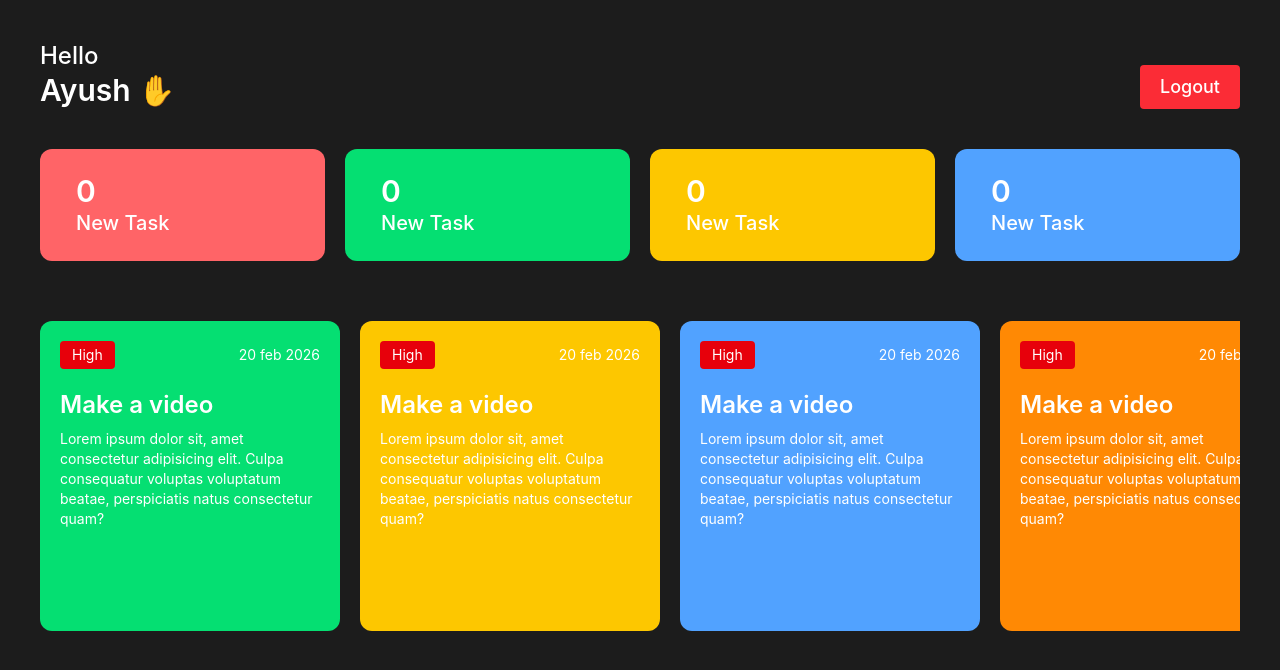
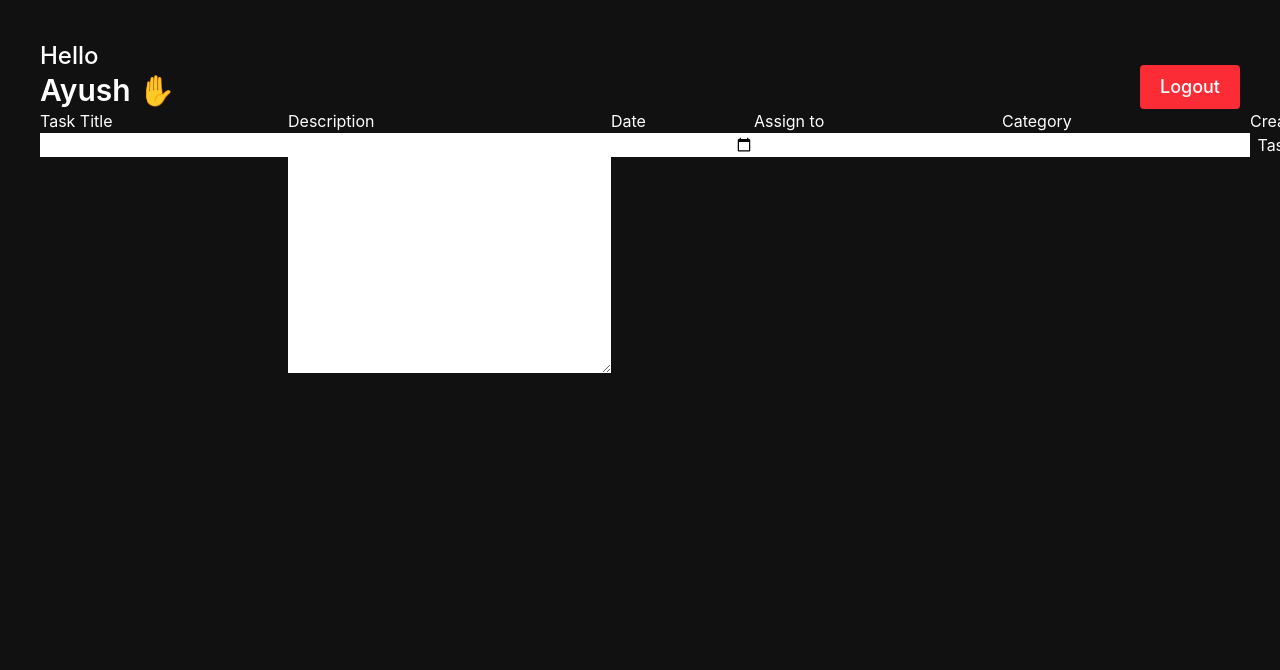
Before and after one commit to Ayush1Rajput/Employee_Management_System, a React (Vite) app: page / in a window 1280 px wide. Shown: the top 670 px of the page. Built offline with nearby package versions, Linux system fonts and the light colour scheme.

Commit message:
feat : Add Admin dashboard

```diff
--- a/src/App.jsx
+++ b/src/App.jsx
@@ -1,12 +1,14 @@
 import React from 'react'
 import Login from './components/Auth/Login'
 import EmployeeDashboard from './components/Dashboard/EmployeeDashboard'
+import AdminDashboard from './components/Dashboard/AdminDashboard'
 
 function App() {
   return (
     <div>
       {/* <Login/> */}
-      <EmployeeDashboard/>
+      {/* <EmployeeDashboard/> */}
+      <AdminDashboard/>
     </div>
   )
 }
--- a/src/components/Dashboard/AdminDashboard.jsx
+++ b/src/components/Dashboard/AdminDashboard.jsx
@@ -0,0 +1,38 @@
+import React from "react";
+import Header from "../other/Header";
+
+const AdminDashboard = () => {
+  return (
+    <div className="h-screen w-full p-10">
+      <Header />
+
+      <div>
+        <form className="flex items-start justify-between">
+          <div>
+            <h3>Task Title</h3>
+            <input type="text" placeholder="Make a UI" />
+          </div>
+          <div>
+            <h3>Description</h3>
+            <textarea name="" id="" cols="30" rows="10"></textarea>
+          </div>
+          <div>
+            <h3>Date</h3>
+            <input type="date" name="" id="" />
+          </div>
+          <div>
+            <h3>Assign to </h3>
+            <input type="text" placeholder="Employee Name" />
+          </div>
+          <div>
+            <h3>Category</h3>
+            <input type="text" />
+          </div>
+            <button>Create Task</button>
+        </form>
+      </div>
+    </div>
+  );
+};
+
+export default AdminDashboard;
--- a/src/index.css
+++ b/src/index.css
@@ -9,3 +9,6 @@
 #tasklist::-webkit-scrollbar{
   display: none;
 }
+input ,textarea{
+  background-color: white;
+}
```
